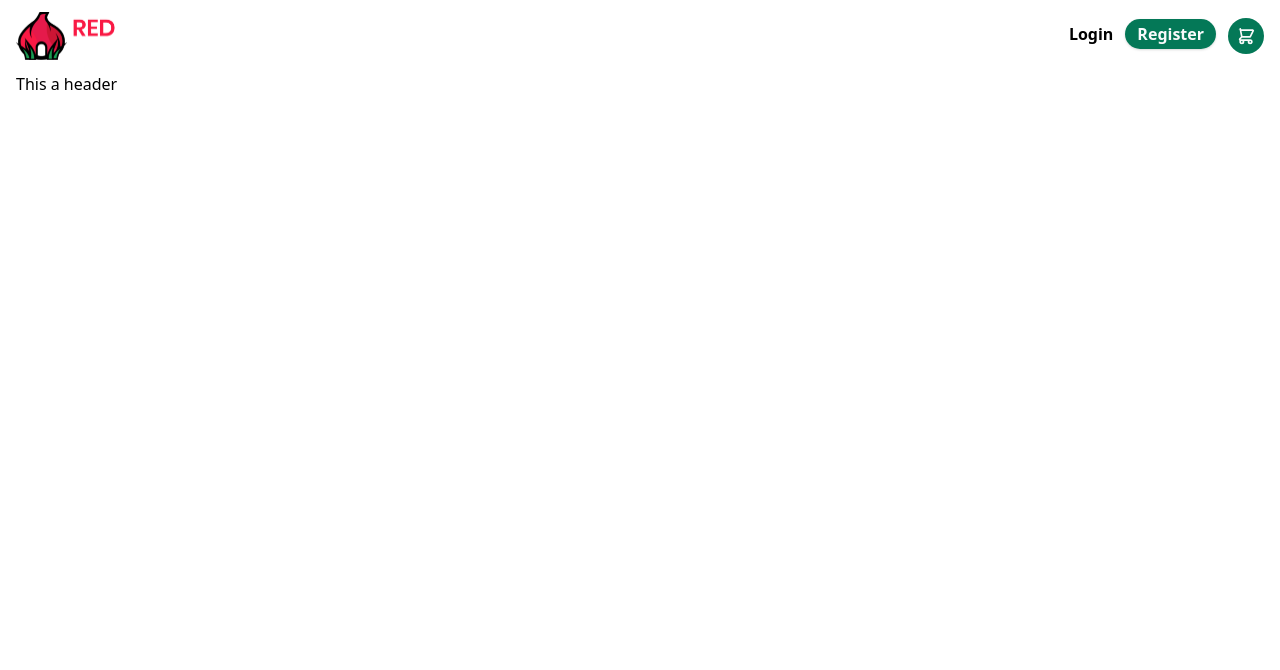
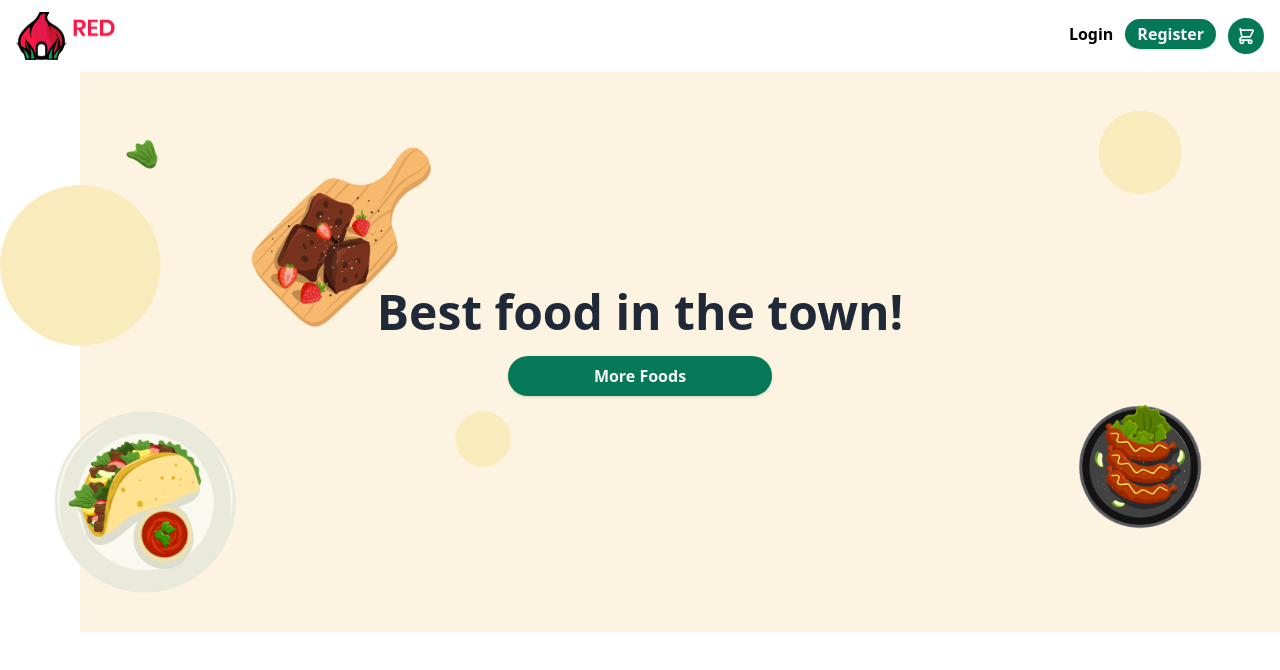
Before and after one commit to Mostakimul/red-onions, a Vue app: page / in a window 1280 px wide. Shown: the top 670 px of the page. Built offline with nearby package versions, Linux system fonts and the light colour scheme.

Commit message:
header section completed

```diff
--- a/src/components/TheHeader.vue
+++ b/src/components/TheHeader.vue
@@ -1,6 +1,13 @@
 <template>
-  <div class="container">
-    <h3>This a header</h3>
+  <div>
+    <div class="hero-back hero-height">
+      <div class="h-full grid place-content-center">
+        <h1 class="text-5xl font-semibold text-gray-800">Best food in the town!</h1>
+        <button
+          class="bg-green-700 hover:bg-green-600 transition duration-300 rounded-full shadow py-2 px-3 my-5 font-semibold text-gray-50 w-2/4 mx-auto"
+        >More Foods</button>
+      </div>
+    </div>
   </div>
 </template>
 
@@ -13,3 +20,12 @@ export default {
   }
 }
 </script>
+
+<style>
+.hero-back {
+  background-image: url(../assets/bannerbackground.png);
+  background-position: fixed;
+  background-repeat: no-repeat;
+  background-size: cover;
+}
+</style>
--- a/src/index.css
+++ b/src/index.css
@@ -5,3 +5,6 @@
 .mk-nav {
   @apply bg-green-700 hover:bg-green-600 text-gray-50 transition duration-300 py-1 px-3 rounded-full font-semibold shadow;
 }
+.hero-height {
+  height: 70vh;
+}
```
Also changed, not shown: src/assets/bannerbackground.png (added).
